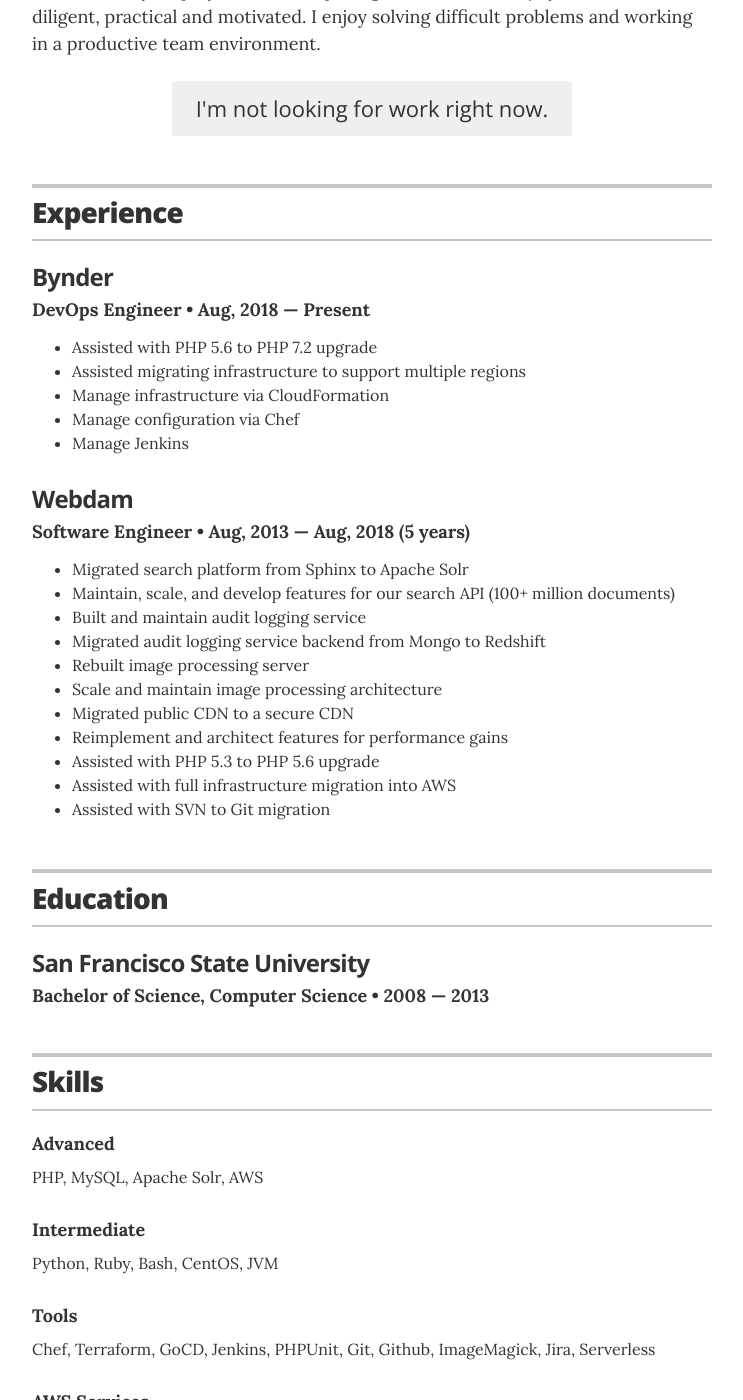
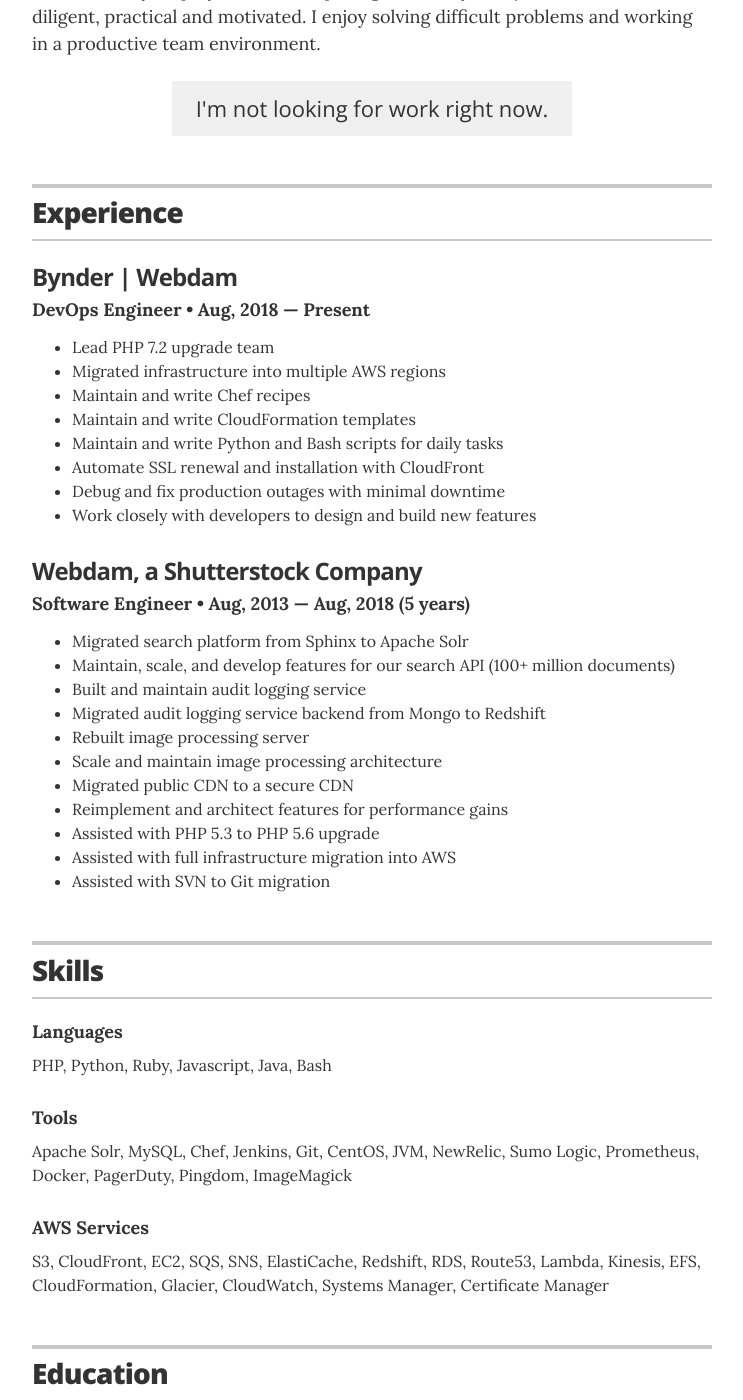
Before and after one commit to pbsladek/pbsladek.github.io, a Jekyll site: the page built from index.html, in a window 1280 px wide and 1400 px high, scrolled down 215 px. Shown: the whole window, without its empty margins (268-1011 px from the left). Built offline with Jekyll 4.4.1, drawn with Linux system fonts in a browser that asks for light colours; some of the changed text lies outside the part shown.

Commit message:
Updates for ops

```diff
--- a/_layouts/resume.html
+++ b/_layouts/resume.html
@@ -28,7 +28,7 @@
 
         <div class="executive-summary" itemprop="description">
           <p>
-          I am currently employed as a DevOps Engineer at Webdam | Bynder.
+          I am currently employed as a DevOps Engineer at Bynder | Webdam.
 
           I am flexible, diligent, practical and motivated. I enjoy solving difficult problems and working in a productive team environment.
           </p>
@@ -53,21 +53,24 @@
 
         <!-- Duplicate these resume-item elements and edit accordingly for each job you want to add here -->
         <div class="resume-item" itemscope itemprop="worksFor" itemtype="http://schema.org/Organization">
-          <h3 class="resume-item-title" itemprop="name">Bynder</h3>
+          <h3 class="resume-item-title" itemprop="name">Bynder | Webdam</h3>
           <h4 class="resume-item-details" itemprop="description">DevOps Engineer &bull; Aug, 2018 &mdash; Present </h4>
           <p class="resume-item-copy"></p>
           <ul class="resume-item-list">
-            <li>Assisted with PHP 5.6 to PHP 7.2 upgrade</li>
-            <li>Assisted migrating infrastructure to support multiple regions</li>
-            <li>Manage infrastructure via CloudFormation</li>
-            <li>Manage configuration via Chef</li>
-            <li>Manage Jenkins</li>
+            <li>Lead PHP 7.2 upgrade team</li>
+            <li>Migrated infrastructure into multiple AWS regions</li>
+            <li>Maintain and write Chef recipes</li>
+            <li>Maintain and write CloudFormation templates</li>
+            <li>Maintain and write Python and Bash scripts for daily tasks</li>
+            <li>Automate SSL renewal and installation with CloudFront</li>
+            <li>Debug and fix production outages with minimal downtime</li>
+            <li>Work closely with developers to design and build new features</li>
           </ul>
         </div><!-- end of resume-item -->
 
         <!-- Duplicate these resume-item elements and edit accordingly for each job you want to add here -->
         <div class="resume-item" itemscope itemprop="worksFor" itemtype="http://schema.org/Organization">
-          <h3 class="resume-item-title" itemprop="name">Webdam</h3>
+          <h3 class="resume-item-title" itemprop="name">Webdam, a Shutterstock Company</h3>
           <h4 class="resume-item-details" itemprop="description">Software Engineer &bull; Aug, 2013 &mdash; Aug, 2018 (5 years)</h4>
           <p class="resume-item-copy"></p>
           <ul class="resume-item-list">
@@ -87,23 +90,6 @@
 
       </section>
       <!-- end Experience -->
-      {% endif %}
-
-      {% if site.resume_section_education %}
-      <!-- begin Education -->
-      <section class="content-section">
-
-        <header class="section-header">
-          <h2>Education</h2>
-        </header>
-
-        <div class="resume-item" itemscope itemprop="alumniOf" itemtype="http://schema.org/CollegeOrUniversity">
-          <h3 class="resume-item-title" itemprop="name">San Francisco State University</h3>
-          <h4 class="resume-item-details" itemprop="description">Bachelor of Science, Computer Science &bull; 2008 &mdash; 2013</h4>
-        </div>
-
-      </section>
-      <!-- end Education -->
       {% endif %}
 
       {% if site.resume_section_projects %}
@@ -133,27 +119,39 @@
         </header>
 
         <div class="resume-item">
-          <h4 class="resume-item-details">Advanced</h4>
-          <p class="resume-item-copy">PHP, MySQL, Apache Solr, AWS</p>
-        </div>
-
-        <div class="resume-item">
-          <h4 class="resume-item-details">Intermediate</h4>
-          <p class="resume-item-copy">Python, Ruby, Bash, CentOS, JVM</p>
+          <h4 class="resume-item-details">Languages</h4>
+          <p class="resume-item-copy">PHP, Python, Ruby, Javascript, Java, Bash</p>
         </div>
 
         <div class="resume-item">
           <h4 class="resume-item-details">Tools</h4>
-          <p class="resume-item-copy">Chef, Terraform, GoCD, Jenkins, PHPUnit, Git, Github, ImageMagick, Jira, Serverless</p>
+          <p class="resume-item-copy">Apache Solr, MySQL, Chef, Jenkins, Git, CentOS, JVM, NewRelic, Sumo Logic, Prometheus, Docker, PagerDuty, Pingdom, ImageMagick</p>
         </div>
 
         <div class="resume-item">
           <h4 class="resume-item-details">AWS Services</h4>
-          <p class="resume-item-copy">CloudFormation, Redshift, EC2, Kinesis, IAM, Glacier, VPC, S3, SNS, Lambda, CloudFront, EFS, RDS, ElastiCache, Route53, CloudWatch, AWS Certificate Manager, AWS Config</p>
+          <p class="resume-item-copy">S3, CloudFront, EC2, SQS, SNS, ElastiCache, Redshift, RDS, Route53, Lambda, Kinesis, EFS, CloudFormation, Glacier, CloudWatch, Systems Manager, Certificate Manager</p>
         </div>
 
       </section>
       <!-- end Skills -->
+      {% endif %}
+
+      {% if site.resume_section_education %}
+      <!-- begin Education -->
+      <section class="content-section">
+
+        <header class="section-header">
+          <h2>Education</h2>
+        </header>
+
+        <div class="resume-item" itemscope itemprop="alumniOf" itemtype="http://schema.org/CollegeOrUniversity">
+          <h3 class="resume-item-title" itemprop="name">San Francisco State University</h3>
+          <h4 class="resume-item-details" itemprop="description">Bachelor of Science, Computer Science &bull; 2008 &mdash; 2013</h4>
+        </div>
+
+      </section>
+      <!-- end Education -->
       {% endif %}
 
       {% if site.resume_section_recognition %}
```
